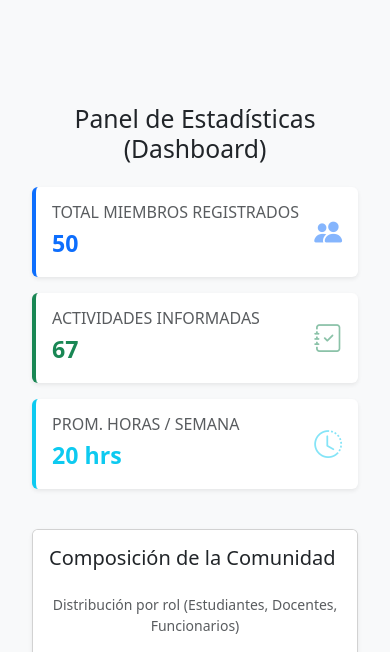
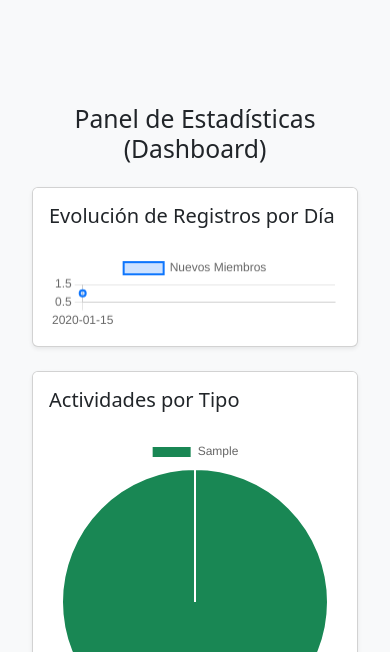
Before and after one commit to AlexanderSF8/desarrollo_web_Alexander_Segura_F, a Flask app: page /statistics in a window 390 px wide. Shown: the top 652 px of the page. Run offline with Flask 3, Linux system fonts and the light colour scheme; tables that the repository leaves empty hold one stand-in row (values such as "Sample post"); grey boxes are pictures that could not be loaded.

Commit message:
feat: implement dynamic Chart.js dashboard and extract logic to chart-statistics.js

```diff
--- /dev/null
+++ b/static/js/chart-statistics.js
@@ -0,0 +1,85 @@
+document.addEventListener('DOMContentLoaded', function() {
+
+    // --- MEMBERS PER DAY (Line Chart) ---
+    fetch('/api/stats/members-per-day')
+        .then(response => response.json())
+        .then(data => {
+            // data = [{fecha: '2026-06-08', cantidad: 2}, ...]
+            const fechas = data.map(item => item.fecha);
+            const cantidades = data.map(item => item.cantidad);
+
+            const ctx1 = document.getElementById('membersChart').getContext('2d');
+            new Chart(ctx1, {
+                type: 'line',
+                data: {
+                    labels: fechas,
+                    datasets: [{
+                        label: 'Nuevos Miembros',
+                        data: cantidades,
+                        borderColor: '#0d75fd',
+                        backgroundColor: 'rgba(13, 110, 253, 0.2)',
+                        borderWidth: 2,
+                        fill: true,
+                        tension: 0.3 // Hace que la línea sea curva y elegante
+                    }]
+                },
+                options: { responsive: true }
+            });
+        });
+
+    // --- ACTIVITIES BY TYPE (Pie Chart) ---
+    fetch('/api/stats/activities-by-type')
+        .then(response => response.json())
+        .then(data => {
+            const tipos = data.map(item => item.tipo);
+            const cantidades = data.map(item => item.cantidad);
+
+            const ctx2 = document.getElementById('activitiesTypeChart').getContext('2d');
+            new Chart(ctx2, {
+                type: 'pie', // o 'doughnut' si quieres el centro vacío
+                data: {
+                    labels: tipos,
+                    datasets: [{
+                        data: cantidades,
+                        backgroundColor: [
+                            '#198754', '#dc3545', '#ffc107', '#0dcaf0', '#6610f2', '#fd7e14'
+                        ]
+                    }]
+                },
+                options: {
+                    responsive: true,
+                    maintainAspectRatio: false
+                }
+            });
+        });
+
+    // --- ACTIVITIES BY COMMUNE (Bar Chart) ---
+    fetch('/api/stats/activities-by-commune')
+        .then(response => response.json())
+        .then(data => {
+            const comunas = data.map(item => item.comuna);
+            const cantidades = data.map(item => item.cantidad);
+
+            const ctx3 = document.getElementById('activitiesCommuneChart').getContext('2d');
+            new Chart(ctx3, {
+                type: 'bar',
+                data: {
+                    labels: comunas,
+                    datasets: [{
+                        label: 'Total Actividades',
+                        data: cantidades,
+                        backgroundColor: '#0dcaf0',
+                        borderColor: '#0abcce',
+                        borderWidth: 1
+                    }]
+                },
+                options: {
+                    responsive: true,
+                    scales: {
+                        y: { beginAtZero: true, ticks: { stepSize: 1 } }
+                    }
+                }
+            });
+        });
+
+});
--- a/templates/statistics.html
+++ b/templates/statistics.html
@@ -8,67 +8,28 @@
     <h2 class="mb-4 text-center">Panel de Estadísticas (Dashboard)</h2>
 
     <div class="row mb-4">
-
-        <div class="col-md-4 mb-3">
-            <div class="card shadow-sm border-0 border-start border-primary border-4 h-100">
+        <div class="col-12">
+            <div class="card shadow-sm">
+                <div class="card-header bg-white pb-0 border-0 pt-3">
+                    <h3 class="card-title fs-5">Evolución de Registros por Día</h3>
+                </div>
                 <div class="card-body">
-                    <div class="d-flex justify-content-between align-items-center">
-                        <div>
-                            <h3 class="fs-6 text-muted text-uppercase mb-1">Total Miembros Registrados</h3>
-                            <p class="fs-3 fw-bold mb-0 text-primary">50</p>
-                        </div>
-                        <div class="fs-1 text-primary opacity-50">
-                            <i class="bi bi-people-fill"></i>
-                        </div>
-                    </div>
+                    <canvas id="membersChart" height="80"></canvas>
                 </div>
             </div>
         </div>
-
-        <div class="col-md-4 mb-3">
-            <div class="card shadow-sm border-0 border-start border-success border-4 h-100">
-                <div class="card-body">
-                    <div class="d-flex justify-content-between align-items-center">
-                        <div>
-                            <h3 class="fs-6 text-muted text-uppercase mb-1">Actividades Informadas</h3>
-                            <p class="fs-3 fw-bold mb-0 text-success">67</p>
-                        </div>
-                        <div class="fs-1 text-success opacity-50">
-                            <i class="bi bi-journal-check"></i>
-                        </div>
-                    </div>
-                </div>
-            </div>
-        </div>
-
-        <div class="col-md-4 mb-3">
-            <div class="card shadow-sm border-0 border-start border-info border-4 h-100">
-                <div class="card-body">
-                    <div class="d-flex justify-content-between align-items-center">
-                        <div>
-                            <h3 class="fs-6 text-muted text-uppercase mb-1">Prom. Horas / Semana</h3>
-                            <p class="fs-3 fw-bold mb-0 text-info">20 hrs</p>
-                        </div>
-                        <div class="fs-1 text-info opacity-50">
-                            <i class="bi bi-clock-history"></i>
-                        </div>
-                    </div>
-                </div>
-            </div>
-        </div>
-
     </div>
 
     <div class="row">
-
         <div class="col-md-6 mb-4">
             <div class="card shadow-sm h-100">
                 <div class="card-header bg-white pb-0 border-0 pt-3">
-                    <h3 class="card-title fs-5">Composición de la Comunidad</h3>
+                    <h3 class="card-title fs-5">Actividades por Tipo</h3>
                 </div>
-                <div class="card-body text-center">
-                    <p class="text-muted small mb-3">Distribución por rol (Estudiantes, Docentes, Funcionarios)</p>
-                    <img src="https://cdn-icons-png.flaticon.com/512/3349/3349622.png" class="img-fluid rounded border" alt="Gráfico de composición de miembros">
+                <div class="card-body d-flex justify-content-center">
+                    <div style="position: relative; height:300px; width:100%">
+                        <canvas id="activitiesTypeChart"></canvas>
+                    </div>
                 </div>
             </div>
         </div>
@@ -76,15 +37,13 @@
         <div class="col-md-6 mb-4">
             <div class="card shadow-sm h-100">
                 <div class="card-header bg-white pb-0 border-0 pt-3">
-                    <h3 class="card-title fs-5">Tipos de Actividades Realizadas</h3>
+                    <h3 class="card-title fs-5">Actividades por Comuna</h3>
                 </div>
-                <div class="card-body text-center">
-                    <p class="text-muted small mb-3">Cantidad de horas semanales dedicadas por tipo de actividad</p>
-                    <img src="https://edea.juntadeandalucia.es/bancorecursos/file/991c4ca1-cc1c-447e-9b01-e2c9a88d4442/1/MAT_6PRI_REA_05_V01ZIP(2).zip/IMG_MAT6PRI_REA05_GRAFBAREJEM_V01.jpg" class="img-fluid rounded border" alt="Gráfico de tipos de actividades">
+                <div class="card-body">
+                    <canvas id="activitiesCommuneChart" height="200"></canvas>
                 </div>
             </div>
         </div>
-
     </div>
 
     <div class="text-center mt-4 mb-5">
@@ -94,4 +53,8 @@
     </div>
 
 </div>
+
+<script src="https://cdn.jsdelivr.net/npm/chart.js"></script>
+<script src="{{ url_for('static', filename='js/chart-statistics.js') }}"></script>
+
 {% endblock %}
```
